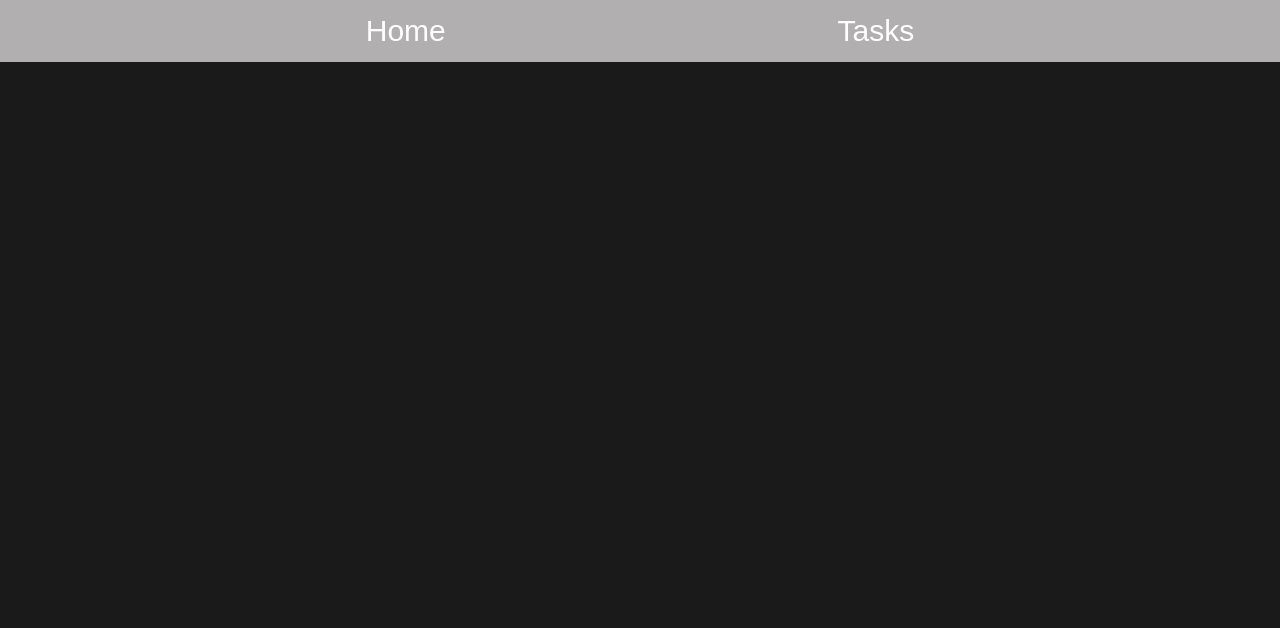
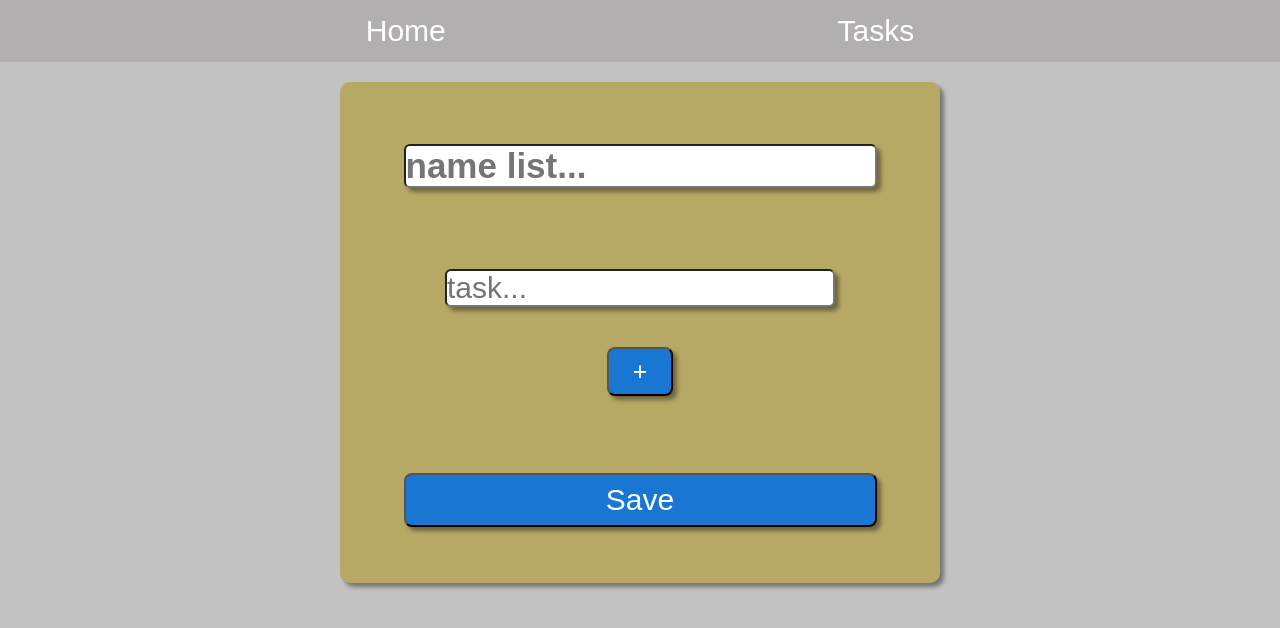
Before and after one commit to Pipeto84/react-ts, a React app: page /newList in a window 1280 px wide. Before the commit this address led to /. Shown: the top 628 px of the page. Built offline with nearby package versions, Linux system fonts and the light colour scheme; the HTML template or start-up script is replaced by a standard one.

Commit message:
new list

```diff
--- a/src/App.tsx
+++ b/src/App.tsx
@@ -2,7 +2,7 @@ import { NavBar } from "./components/NavBar";
 import { Navigate, Route, Routes, BrowserRouter} from "react-router-dom";
 import { TasksPage } from './pages/TasksPage';
 import './styles/App.css';
-
+import {TasksList} from './components/TasksList'
 
 function App() {
   return (
@@ -12,6 +12,7 @@ function App() {
         <Routes>
           <Route path="/tasks" element={<TasksPage />} />
           <Route path="/*" element={<Navigate to="/" />} />
+          <Route path="/newList" element={<TasksList />} />
         </Routes>
       </BrowserRouter>
     </div>
--- /dev/null
+++ b/src/components/TasksList.tsx
@@ -0,0 +1,14 @@
+import "../styles/TasksPage.css";
+
+export const TasksList = () => {
+  return (
+    <div className="list">
+      <input type="text" placeholder="name list..." className="nameList" />
+      <div className="newTasks">
+        <input type="text" placeholder="task..." className="nameTask" />
+        <button className="addTask">+</button>
+      </div>
+      <button className="saveTask">Save</button>
+    </div>
+  );
+};
--- a/src/pages/TasksPage.tsx
+++ b/src/pages/TasksPage.tsx
@@ -1,16 +1,17 @@
 import "../styles/TasksPage.css";
 import { TasksCard } from "../components/TasksCard";
-import {  } from "../features/tasks/taskSlice";
+import {} from "../features/tasks/taskSlice";
 import { useAppSelector, useAppDispatch } from "../app/hooks";
-
-
+import { NavLink } from "react-router-dom";
 
 export const TasksPage = () => {
   const tasks = useAppSelector((state) => state.tasks);
   return (
     <div className="tasks">
       <h1>Tasks</h1>
-      <button className="newList">Create new list</button>
+      <NavLink className="newList" to="/newList">
+        Create new list
+      </NavLink>
       <div className="tasksGrid">
         {tasks.map((tasks) => (
           <TasksCard key={tasks.name} {...tasks} />
--- a/src/styles/App.css
+++ b/src/styles/App.css
@@ -4,7 +4,7 @@
   box-sizing: border-box;
 }
 body {
-  background-color: #1a1a1a;
+  background-color: #c2c2c2;
   color: #f2f2f2;
   font-family: "Rubik Wet Paint", "Montserrat", sans-serif;
   font-weight: normal;
--- a/src/styles/TasksPage.css
+++ b/src/styles/TasksPage.css
@@ -52,3 +52,54 @@ h1 {
   margin-left: 10px;
   font-size: 30px;
 }
+.list {
+  margin: 20px auto 20px auto;
+  height: auto;
+  width: 600px;
+  background-color: rgb(184, 168, 101);
+  display: grid;
+  grid-template-columns: auto;
+  grid-template-rows: 1fr 1fr 1fr;
+  justify-content: center;
+  align-items: center;
+  border: none solid 2px;
+  border-radius: 10px;
+  box-shadow: 4px 4px 4px rgba(0, 0, 0, 0.4);
+}
+.nameList {
+  font-size: 35px;
+  font-weight: bold;
+  margin: 20px;
+  border-radius: 6px;
+  box-shadow: 4px 4px 4px rgba(0, 0, 0, 0.4);
+}
+.newTasks {
+  display: flex;
+  flex-direction: column;
+  justify-content: center;
+  align-items: center;
+}
+.nameTask {
+  font-size: 30px;
+  margin: 20px;
+  border-radius: 6px;
+  box-shadow: 4px 4px 4px rgba(0, 0, 0, 0.4);
+}
+.addTask {
+  font-size: 25px;
+  margin: 20px;
+  border-radius: 8px;
+  background-color: #1976d2;
+  color: white;
+  padding: 0.5rem 1.5rem;
+  box-shadow: 4px 4px 4px rgba(0, 0, 0, 0.4);
+}
+.saveTask {
+  font-size: 30px;
+  margin: 20px;
+  border-radius: 8px;
+  background-color: #1976d2;
+  color: white;
+  padding: 0.5rem 1.5rem;
+  box-shadow: 4px 4px 4px rgba(0, 0, 0, 0.4);
+}
```
